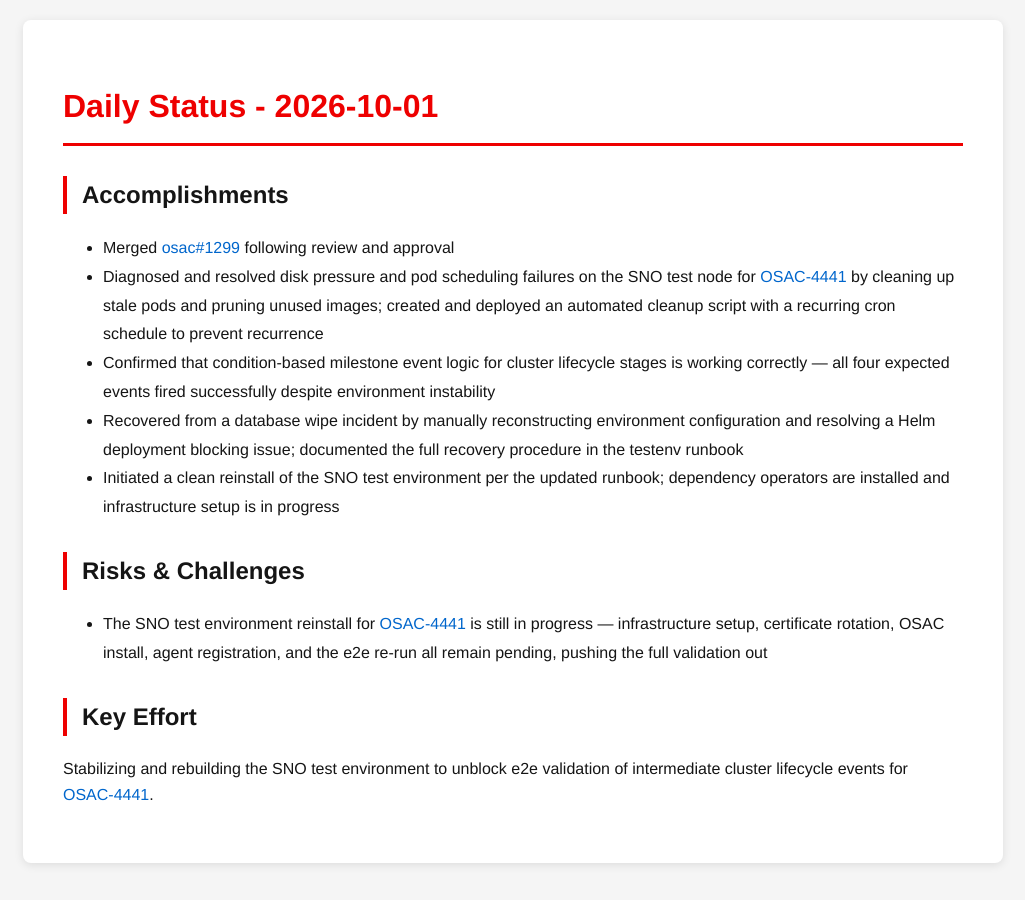
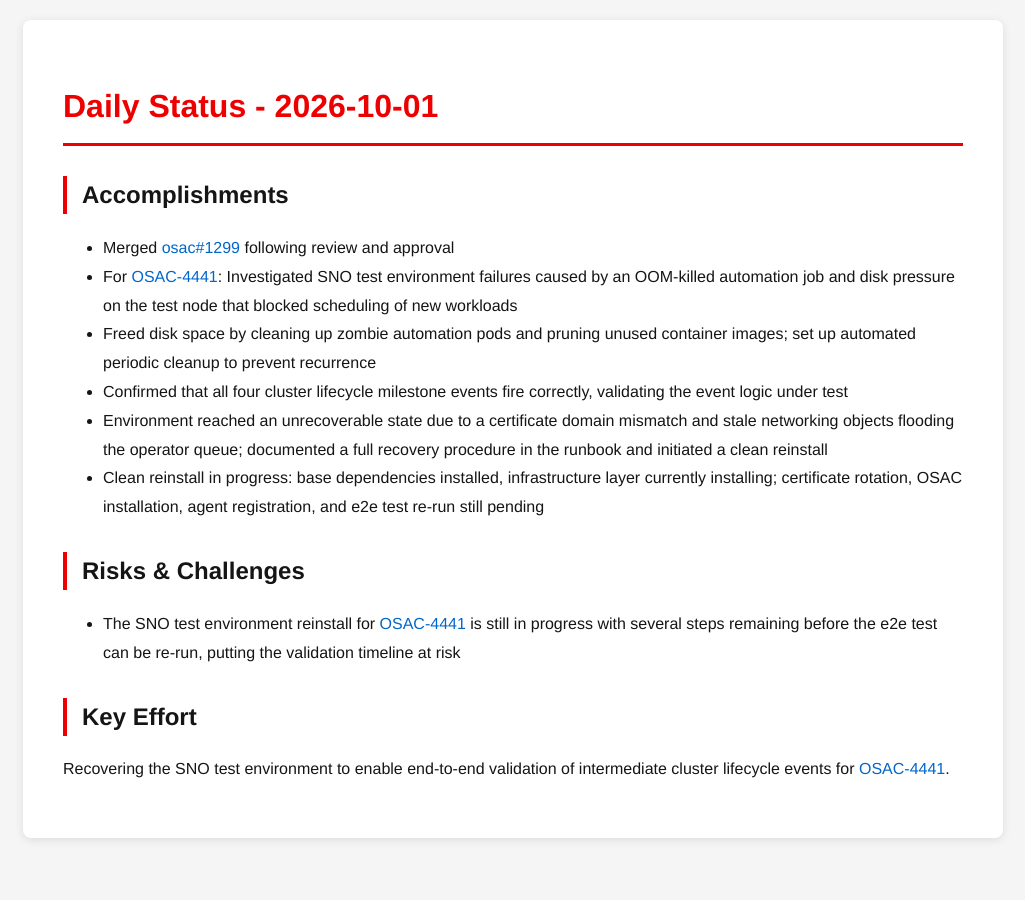
Before and after one commit to tzvatot/daily-status, a Jekyll site: the page built from 2026-10-01.md, in a window 1280 px wide. Shown: the whole page, without its empty margins (127-1152 px from the left). Built offline with Jekyll 4.4.1, drawn with Linux system fonts in a browser that asks for light colours.

Commit message:
Daily status update - 2026-10-01

```diff
--- a/2026-10-01.md
+++ b/2026-10-01.md
@@ -8,13 +8,14 @@ date: 2026-10-01
 
 ## Accomplishments
 - Merged [osac#1299](https://github.com/osac-project/osac/pull/1299) following review and approval
-- Diagnosed and resolved disk pressure and pod scheduling failures on the SNO test node for [OSAC-4441](https://redhat.atlassian.net/browse/OSAC-4441) by cleaning up stale pods and pruning unused images; created and deployed an automated cleanup script with a recurring cron schedule to prevent recurrence
-- Confirmed that condition-based milestone event logic for cluster lifecycle stages is working correctly — all four expected events fired successfully despite environment instability
-- Recovered from a database wipe incident by manually reconstructing environment configuration and resolving a Helm deployment blocking issue; documented the full recovery procedure in the testenv runbook
-- Initiated a clean reinstall of the SNO test environment per the updated runbook; dependency operators are installed and infrastructure setup is in progress
+- For [OSAC-4441](https://redhat.atlassian.net/browse/OSAC-4441): Investigated SNO test environment failures caused by an OOM-killed automation job and disk pressure on the test node that blocked scheduling of new workloads
+- Freed disk space by cleaning up zombie automation pods and pruning unused container images; set up automated periodic cleanup to prevent recurrence
+- Confirmed that all four cluster lifecycle milestone events fire correctly, validating the event logic under test
+- Environment reached an unrecoverable state due to a certificate domain mismatch and stale networking objects flooding the operator queue; documented a full recovery procedure in the runbook and initiated a clean reinstall
+- Clean reinstall in progress: base dependencies installed, infrastructure layer currently installing; certificate rotation, OSAC installation, agent registration, and e2e test re-run still pending
 
 ## Risks & Challenges
-- The SNO test environment reinstall for [OSAC-4441](https://redhat.atlassian.net/browse/OSAC-4441) is still in progress — infrastructure setup, certificate rotation, OSAC install, agent registration, and the e2e re-run all remain pending, pushing the full validation out
+- The SNO test environment reinstall for [OSAC-4441](https://redhat.atlassian.net/browse/OSAC-4441) is still in progress with several steps remaining before the e2e test can be re-run, putting the validation timeline at risk
 
 ## Key Effort
-Stabilizing and rebuilding the SNO test environment to unblock e2e validation of intermediate cluster lifecycle events for [OSAC-4441](https://redhat.atlassian.net/browse/OSAC-4441).
+Recovering the SNO test environment to enable end-to-end validation of intermediate cluster lifecycle events for [OSAC-4441](https://redhat.atlassian.net/browse/OSAC-4441).
```
